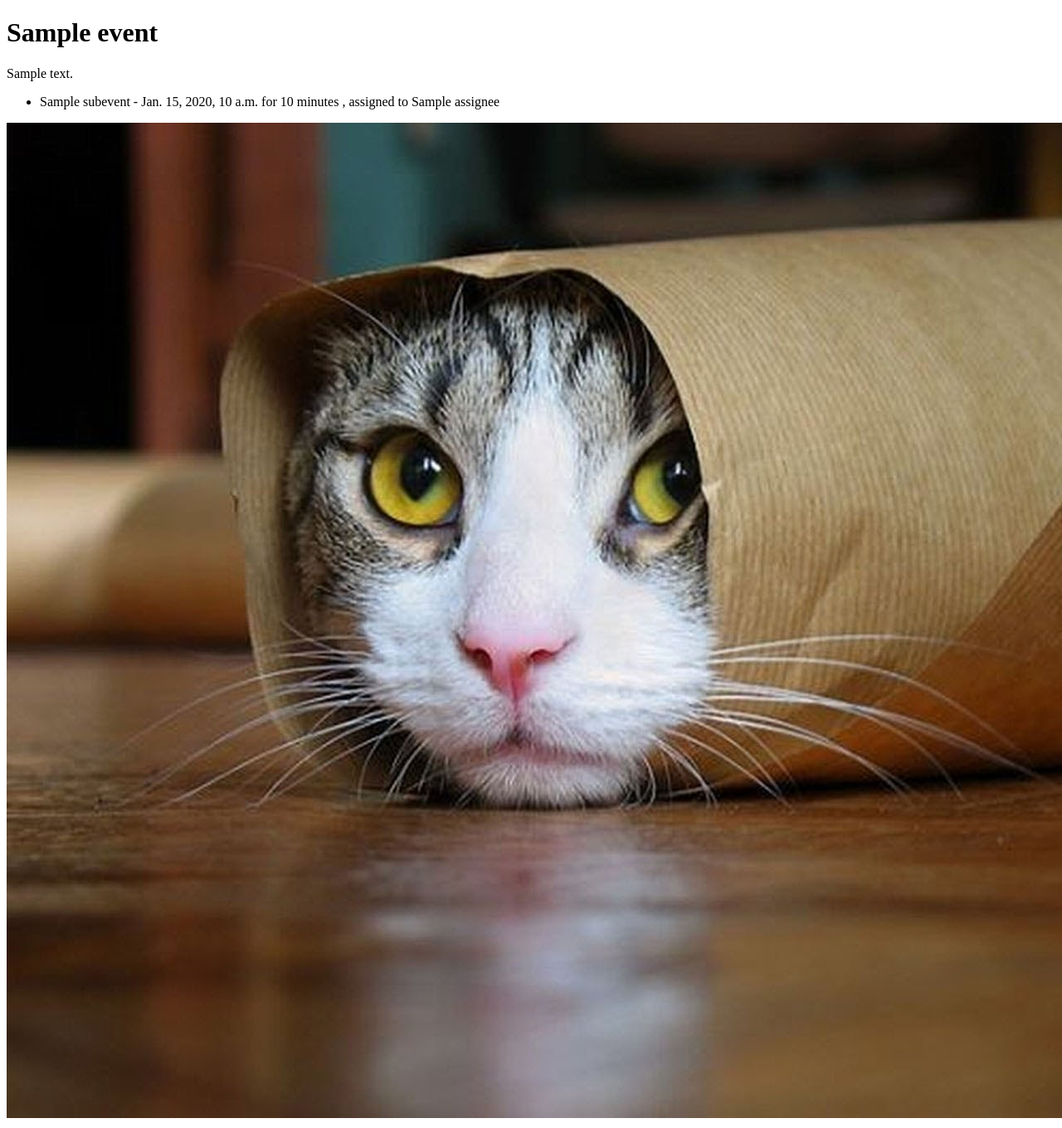
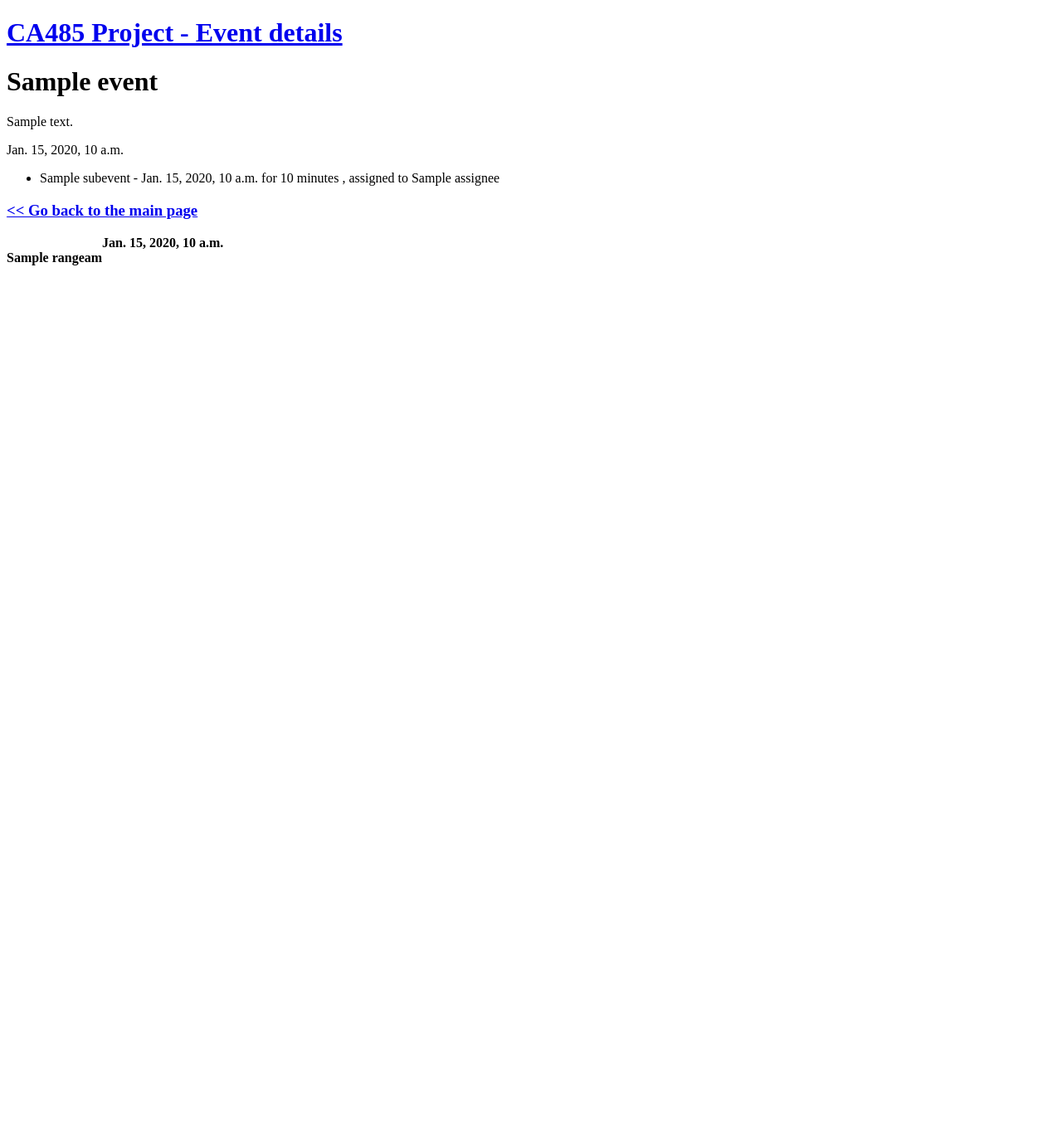
Before and after one commit to jakew32/ca485, a Django app: template scheduler/templates/scheduler/event.html in a window 1280 px wide; the page is wider, and only the part inside the window is pictured. Shown: that part at 83% size. After the commit the page ends 320 px from the top of that part, so only its background shows below. Run offline with Django 3.2, Linux system fonts and the light colour scheme; the template is opened without the code that fills it: most values are stand-ins (such as "Sample title", 1, 10 or a date in 2020); lists and menus that the app fills with data are empty.

Commit message:
feat: merged in changed from Anais

```diff
--- a/scheduler/templates/scheduler/event.html
+++ b/scheduler/templates/scheduler/event.html
@@ -1,5 +1,3 @@
-{% load static from staticfiles %}
-
 <!DOCTYPE html>
 <html>
 	<head lang="en">
@@ -8,9 +6,9 @@
 	</head>
 	<body>
 
+		<h1><a href="/">CA485 Project - Event details</a></h1>
 		<h1>{{ event.name }}</h1>
-<p>{{ event.description }}</p>
-
+		<p>{{ event.description }}</p><p>{{ event.event_date }}</p>
 		{% if subevent_list %}
 		<ul>
 			{% for subevent in subevent_list %}
@@ -32,8 +30,21 @@
 	{% else %}
     <p>No subevents are available.</p>
 	{% endif %}
+	<h3><a href="/"><< Go back to the main page</a></h3>
+<table border="0" cellpadding="0" cellspacing="0" class="month">
+	<tr><th colspan="7" class="month"></th></tr>
+	<tr><th class="mon"></th><th class="mon">{{ event.event_date }}</th></tr>
+	{% for i in range %}
+		<tr><th class="mon">{% if i > 12 %}{{ i|add:"-12" }}pm
+							{% else %} {{ i }}am
+							{% endif %}</th><th>{% for subevent in subevent_list %}
+											{% if subevent.time_start.hour == i %}
+												{{ subevent.name }}
+											{% endif %}
+		{% endfor %}</th></tr>
+	{% endfor %}
+</table>
 
-<img src="{% static "scheduler/catpic.jpg" %}" alt="cat pic" />
 
 </body>
 </html>
```
Also changed, not shown: scheduler/templates/scheduler/index.html (+8 -3 lines), scheduler/views.py (+6 -2 lines). Lines whose indentation alone changed are shown as unchanged.
